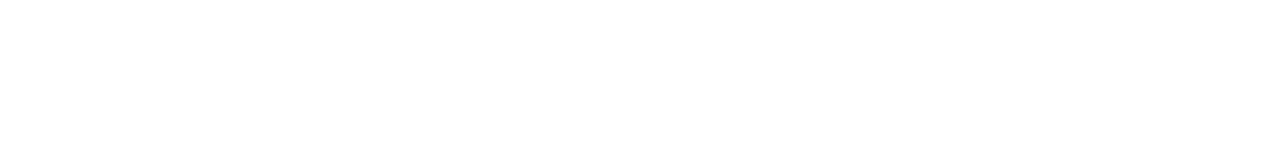
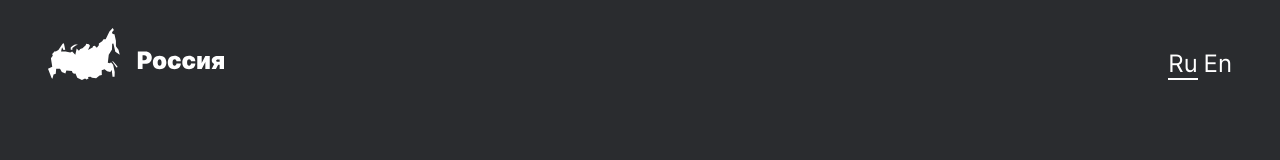
Before and after one commit to norchah/russian-travel, a plain HTML site: page index.html in a window 1280 px wide. Drawn offline with Linux system fonts and the light colour scheme.

Commit message:
feat: Header is ready

```diff
--- /dev/null
+++ b/blocks/header/__lang-item/header__lang-item.css
@@ -0,0 +1,8 @@
+.header__lang-item {
+    padding: 0;
+    margin: 18px 6px 0 0;
+}
+
+.header__lang-item:last-child {
+    margin: 18px 0 0;
+}
--- /dev/null
+++ b/blocks/header/__lang-link/_active/header__lang-link_active.css
@@ -0,0 +1,3 @@
+.header__lang-link_active {
+    border-bottom: 2px solid #FFF;
+}
--- /dev/null
+++ b/blocks/header/__lang-link/header__lang-link.css
@@ -0,0 +1,7 @@
+.header__lang-link {
+    font-size: 24px;
+    font-weight: 400;
+    line-height: 1.2;
+    color: white;
+    text-decoration: none;
+}
--- /dev/null
+++ b/blocks/header/__lang-list/header__lang-list.css
@@ -0,0 +1,7 @@
+.header__lang-list {
+    margin: 0;
+    padding: 0;
+    display: flex;
+    list-style-type: none;
+    align-items: center;
+}
--- /dev/null
+++ b/blocks/header/__logo/header__logo.css
@@ -0,0 +1,3 @@
+.header__logo.css {
+    width: 178px;
+}
--- /dev/null
+++ b/blocks/header/header.css
@@ -0,0 +1,8 @@
+.header {
+    max-width: 1184px;
+    min-height: 52px;
+    margin: 28px auto 0;
+    color: #fff;
+    display: flex;
+    justify-content: space-between;
+}
--- /dev/null
+++ b/blocks/page/page.css
@@ -0,0 +1,4 @@
+.page {
+    background-color: #2A2C2F;
+    font-family: 'Inter', 'Arial', serif;
+}
--- a/index.html
+++ b/index.html
@@ -9,6 +9,27 @@
 </head>
 
 <body class="page">
+
+  <!-- HEADER-->
+
+  <header class="header">
+    <a class="header__logo">
+      <img class="hehader__logo-image" src="images/logo/header__logo.svg" alt="Логотип 'Россия'"></img>
+    </a>
+    <ul class="header__lang-list">
+      <li class="header__lang-item">
+        <a class="header__lang-link header__lang-link_active" href="#">Ru</a>
+      </li>
+      <li class="header__lang-item">
+        <a class="header__lang-link" href="#">En</a>
+      </li>
+    </ul>
+  </header>
+
+  </main>
+
+
+
 </body>
 
 </html>
--- a/pages/index.css
+++ b/pages/index.css
@@ -1,2 +1,9 @@
 @import url(../vendor/normalize.css);
 @import url(../vendor/font.css);
+@import url(../blocks/page/page.css);
+@import url(../blocks/header/header.css);
+@import url(../blocks/header/__logo/header__logo.css);
+@import url(../blocks/header/__lang-list/header__lang-list.css);
+@import url(../blocks/header/__lang-item/header__lang-item.css);
+@import url(../blocks/header/__lang-link/header__lang-link.css);
+@import url(../blocks/header/__lang-link/_active/header__lang-link_active.css);
```
Also changed, not shown: images/logo/header__logo.svg (added), 2 other files.
